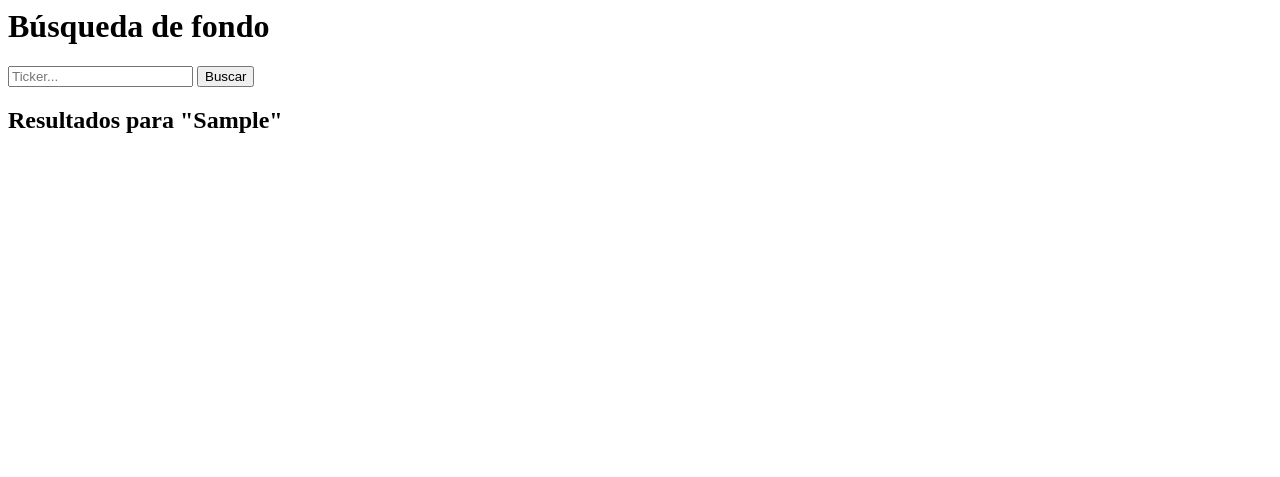
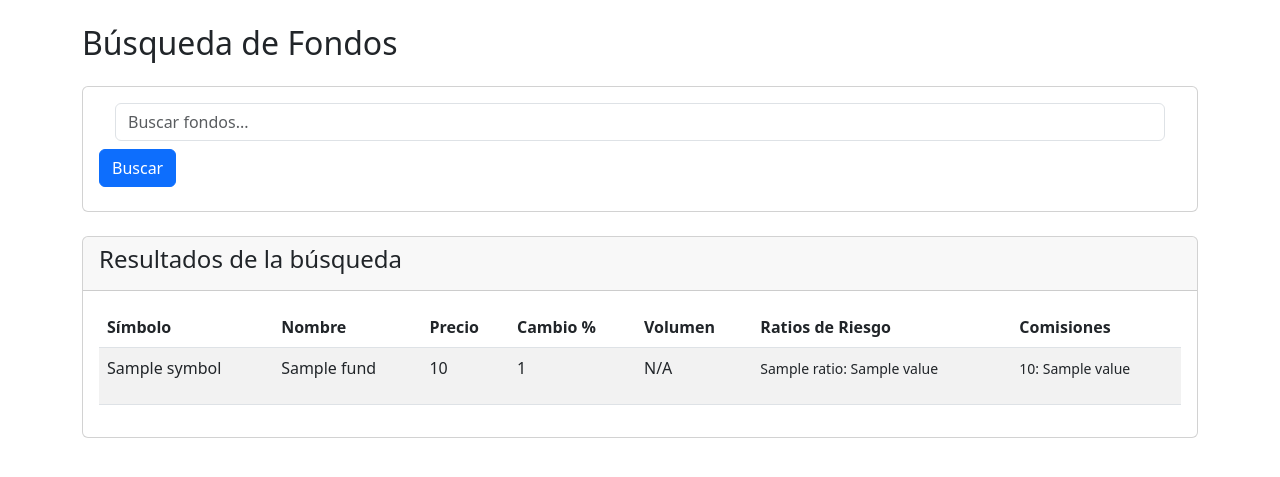
Before and after one commit to miguelalvarezz/stock-data, a Django app: template stock-data/searchFund/templates/searchFund/search.html in a window 1280 px wide. Shown: the top 477 px of the page. Run offline with Django 5.2, Linux system fonts and the light colour scheme; tables that the repository leaves empty hold one stand-in row (values such as "Sample post"); the template is opened without the code that fills it: values that come from a table or form of the project are taken from there, most other values are stand-ins (such as "Sample title", 1, 10 or a date in 2020).

Commit message:
[PI-PrimeraIteracion] FUNC-1 y FUNC-3 provisionales

```diff
--- a/stock-data/apiControl/services/yfinance_service.py
+++ b/stock-data/apiControl/services/yfinance_service.py
@@ -18,8 +18,11 @@ class YFinanceService:
                 'name': info.get('longName'),
                 'sector': info.get('sector'),
                 'return1y': info.get('52WeekChange'),
-                'fees': info.get('annualReportExpenseRatio'),
+                'fees': info.get('expenseRatio'),
                 'benchmark': info.get('category'),
+                'price': info.get('regularMarketPrice'),
+                'change_percent': info.get('regularMarketChangePercent'),
+                'volume': info.get('regularMarketVolume'),
             }
         except Exception as e:
             # Log del error
--- a/stock-data/searchFund/templates/searchFund/search.html
+++ b/stock-data/searchFund/templates/searchFund/search.html
@@ -1,16 +1,98 @@
-<h1>Búsqueda de fondo</h1>
-<form method="get">
-    <input type="text" name="query" placeholder="Ticker..." value="{{ query }}">
-    <button type="submit">Buscar</button>
-</form>
+<!DOCTYPE html>
+<html lang="es">
+<head>
+    <meta charset="UTF-8">
+    <meta name="viewport" content="width=device-width, initial-scale=1.0">
+    <title>Búsqueda de Fondos</title>
+    <!-- Bootstrap CSS -->
+    <link href="https://cdn.jsdelivr.net/npm/bootstrap@5.3.0/dist/css/bootstrap.min.css" rel="stylesheet">
+</head>
+<body>
+    <div class="container mt-4">
+        <h2 class="mb-4">Búsqueda de Fondos</h2>
 
-{% if fund_data %}
-    <h2>Resultados para "{{ fund_data.symbol }}"</h2>
-    <ul>
-        {% for key, value in fund_data.items %}
-            <li><strong>{{ key }}:</strong> {{ value }}</li>
-        {% endfor %}
-    </ul>
-{% elif query %}
-    <p>No se encontraron resultados para "{{ query }}"</p>
-{% endif %}
+        <!-- Formulario de búsqueda -->
+        <div class="card mb-4">
+            <div class="card-body">
+                <form method="GET" class="form-inline">
+                    <div class="form-group mx-sm-3 mb-2">
+                        <input type="text" name="query" class="form-control" placeholder="Buscar fondos..."
+                               value="{{ query }}" required>
+                    </div>
+                    <button type="submit" class="btn btn-primary mb-2">Buscar</button>
+                </form>
+            </div>
+        </div>
+
+        <!-- Mensajes de error -->
+        {% if error %}
+        <div class="alert alert-danger" role="alert">
+            {{ error }}
+        </div>
+        {% endif %}
+
+        <!-- Resultados -->
+        {% if results %}
+        <div class="card">
+            <div class="card-header">
+                <h4>Resultados de la búsqueda</h4>
+            </div>
+            <div class="card-body">
+                <div class="table-responsive">
+                    <table class="table table-striped">
+                        <thead>
+                            <tr>
+                                <th>Símbolo</th>
+                                <th>Nombre</th>
+                                <th>Precio</th>
+                                <th>Cambio %</th>
+                                <th>Volumen</th>
+                                <th>Ratios de Riesgo</th>
+                                <th>Comisiones</th>
+                            </tr>
+                        </thead>
+                        <tbody>
+                            {% for fund in results %}
+                            <tr>
+                                <td>{{ fund.symbol }}</td>
+                                <td>{{ fund.name }}</td>
+                                <td>{{ fund.price|default:"N/A" }}</td>
+                                <td>{{ fund.change_percent|default:"N/A" }}</td>
+                                <td>{{ fund.volume|default:"N/A" }}</td>
+                                <td>
+                                    {% if fund.risk_ratios %}
+                                    <ul class="list-unstyled">
+                                        {% for ratio, value in fund.risk_ratios.items %}
+                                        <li><small>{{ ratio }}: {{ value }}</small></li>
+                                        {% endfor %}
+                                    </ul>
+                                    {% else %}
+                                    N/A
+                                    {% endif %}
+                                </td>
+                                <td>
+                                    {% if fund.fees %}
+                                    <ul class="list-unstyled">
+                                        {% for fee, value in fund.fees.items %}
+                                        <li><small>{{ fee }}: {{ value }}</small></li>
+                                        {% endfor %}
+                                    </ul>
+                                    {% else %}
+                                    N/A
+                                    {% endif %}
+                                </td>
+                            </tr>
+                            {% endfor %}
+                        </tbody>
+                    </table>
+                </div>
+            </div>
+        </div>
+        {% endif %}
+    </div>
+
+    <!-- Bootstrap JS y Popper.js -->
+    <script src="https://cdn.jsdelivr.net/npm/@popperjs/core@2.11.6/dist/umd/popper.min.js"></script>
+    <script src="https://cdn.jsdelivr.net/npm/bootstrap@5.3.0/dist/js/bootstrap.min.js"></script>
+</body>
+</html>
```
Also changed, not shown: stock-data/apiControl/services/control.py (+110 -6 lines), stock-data/apiControl/services/fmp_service.py (+7 -1 lines), stock-data/searchFund/views.py (+25 -8 lines), stock-data/stockdata/settings.py (+3 -5 lines).
